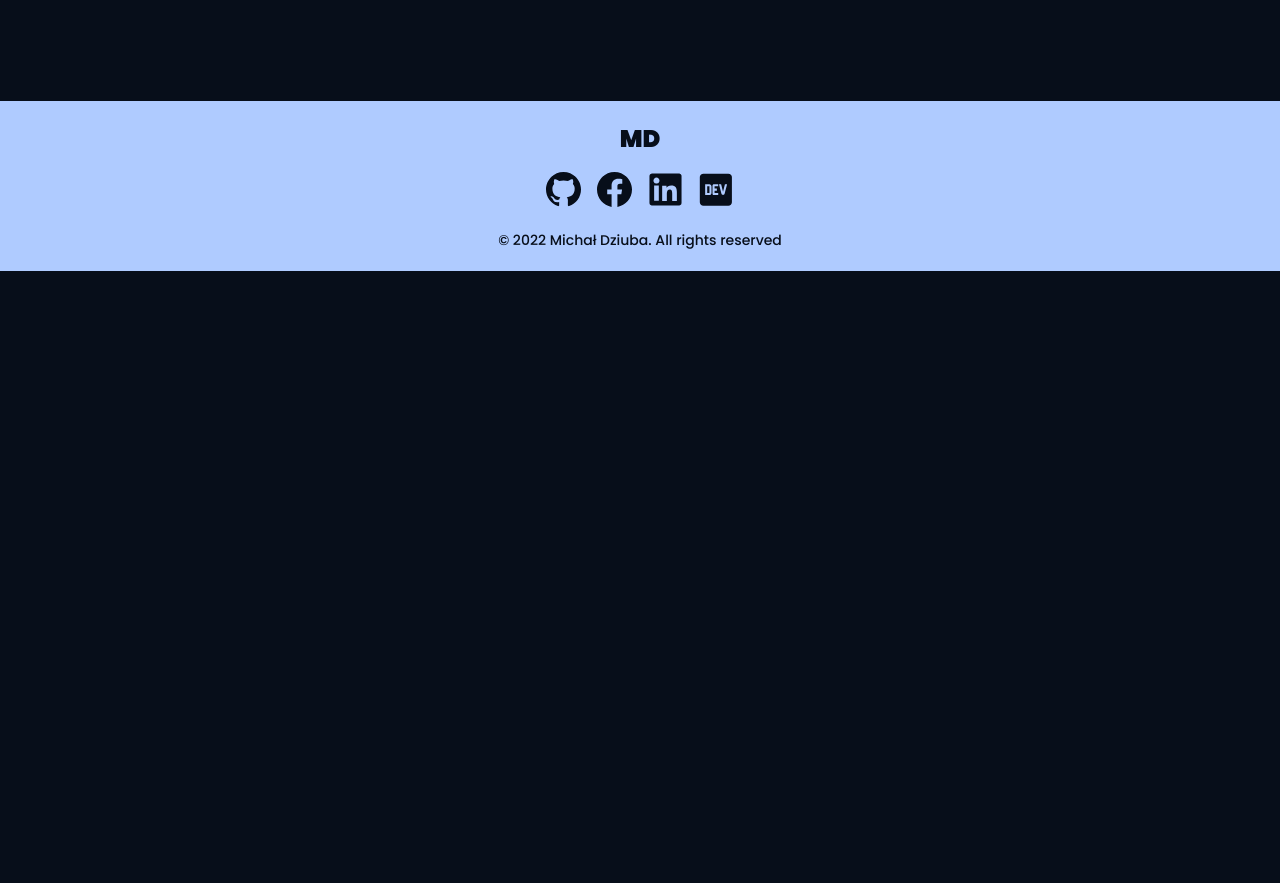
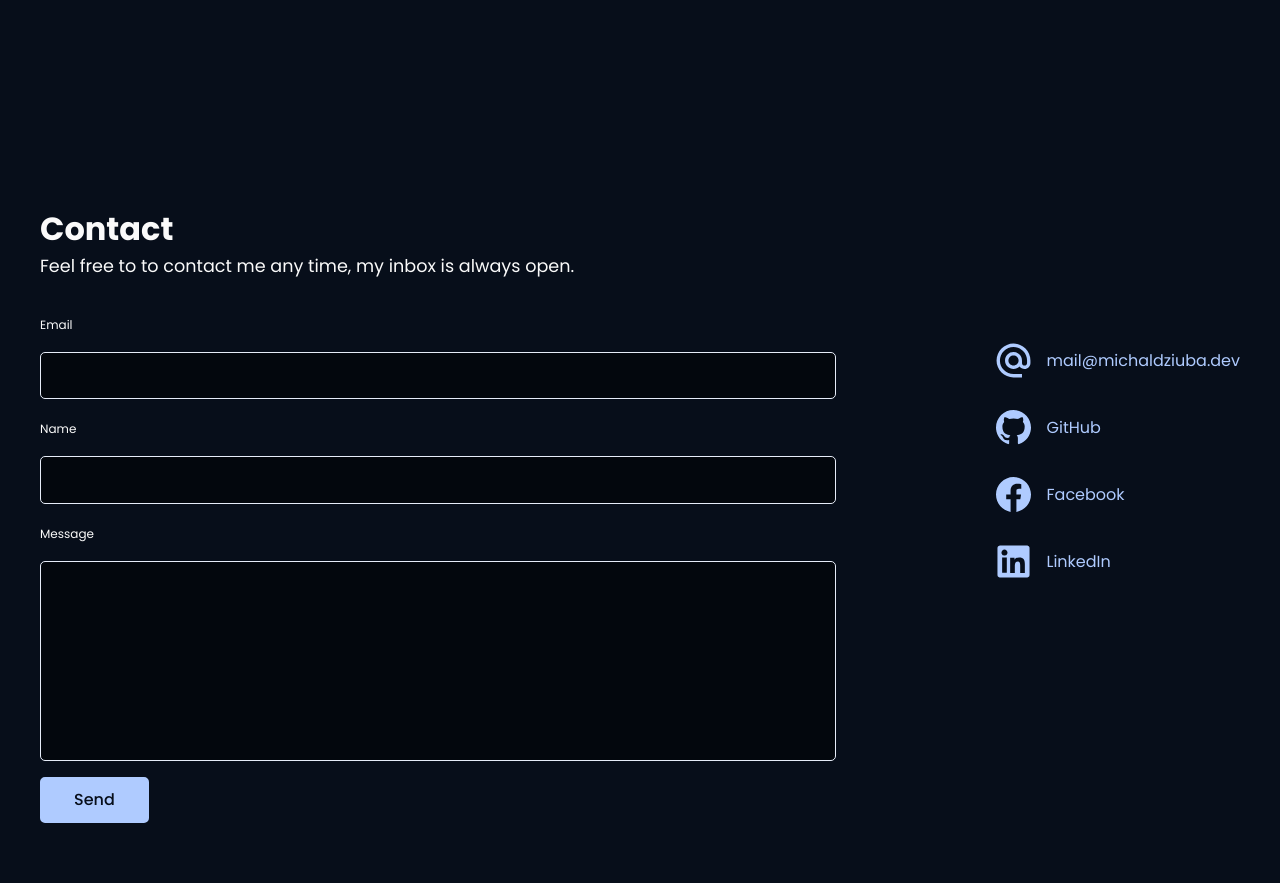
Before and after one commit to michaldziuba03/website, a Gatsby site: page / in a window 1280 px wide. Shown: the part 1857-2740 px from the top of the page. Before the commit the page ends 2128 px from the top, so only its background shows below. Built offline with nearby package versions, Linux system fonts and the light colour scheme; Gatsby itself is replaced by a stand-in of ours.

Commit message:
create contact section

```diff
--- a/src/pages/index.tsx
+++ b/src/pages/index.tsx
@@ -4,6 +4,7 @@ import { Hero } from "../sections/hero/Hero"
 import { Header } from "../components/header/Header"
 import { Footer } from "../components/footer/Footer"
 import { About } from "../sections/about/About"
+import { Contact } from "../sections/contact/Contact"
 
 const IndexPage: React.FC<PageProps> = () => {
   return (
@@ -12,6 +13,7 @@ const IndexPage: React.FC<PageProps> = () => {
       <main>
         <Hero />
         <About />
+        <Contact />
       </main>
       <Footer />
     </>
--- /dev/null
+++ b/src/sections/contact/Contact.scss
@@ -0,0 +1,73 @@
+.contact__alternatives {
+    margin-top: 4rem;
+    display: flex;
+    flex-direction: column;
+    gap: 2rem;
+
+    .contact__alternative {
+        color: var(--color-primary);
+        display: flex;
+        align-items: center;
+        gap: 1rem;
+        text-decoration: none;
+        width: min-content;
+
+        &:hover {
+            color: var(--color-dark-white);
+
+            .icon {
+                transform: scale(1.1);
+                transition: transform ease-in-out .2s;
+            }
+        }
+    }
+}
+
+form {
+    width: 100%;
+    margin-top: 2rem;
+
+    label {
+        font-size: 12px;
+        margin-bottom: .6rem;
+    }
+
+    input,
+    textarea {
+        width: 100%;
+        font-family: var(--font-primary);
+        margin: 1rem 0;
+        display: block;
+        resize: none;
+    }
+
+    input:focus,
+    textarea:focus {
+        outline: none;
+        border-color: var(--color-primary);
+    }
+
+    input {
+        padding: .8rem;
+        background-color: #03070D;
+        border: 1px solid var(--color-dark-white);
+        border-radius: 5px;
+        color: var(--color-dark-white);
+    }
+
+    textarea {
+        height: 200px;
+        padding: .8rem;
+        background-color: #03070D;
+        border: 1px solid var(--color-dark-white);
+        border-radius: 5px;
+        color: var(--color-dark-white);
+    }
+}
+
+@media (min-width: 1200px) {
+    .contact {
+        display: flex;
+        gap: 10rem;
+    }
+}
--- /dev/null
+++ b/src/sections/contact/Contact.tsx
@@ -0,0 +1,54 @@
+import React from 'react';
+import { SolidButton } from '../../components/buttons';
+import { Icon } from '../../components/icons/Icon';
+import { Section } from '../../components/section/Section';
+import { Description, SectionH1 } from '../../components/typography';
+import './Contact.scss';
+
+export const Contact: React.FC = () => {
+    return (
+    <Section>
+        <SectionH1>Contact</SectionH1>
+        <Description>Feel free to to contact me any time, my inbox is always open.</Description>
+        <div className='contact'>
+            <form action="https://formsubmit.co/mail@michaldziuba.dev" method="POST">
+                <label>
+                    Email
+                    <input type='email' name="email" required />
+                </label>
+
+                <label>
+                    Name
+                    <input type='text' name="name" required />
+                </label>
+
+                <label>
+                    Message
+                    <textarea name="message" required />
+                </label>
+
+                <SolidButton type='submit'>Send</SolidButton>
+            </form>
+
+            <div className='contact__alternatives'>
+                    <a className='contact__alternative' href="mailto:mail@michaldziuba.dev">
+                        <Icon name='email' />
+                        mail@michaldziuba.dev
+                    </a>
+                    <a className='contact__alternative' href='https://github.com/mchldziuba'>
+                        <Icon name='github' />
+                        GitHub
+                    </a>
+                    <a className='contact__alternative' href='https://www.facebook.com/michaldziuba03'>
+                        <Icon name='facebook' />
+                        Facebook
+                    </a>
+                    <a className='contact__alternative' href='https://www.linkedin.com/in/micha%C5%82-dziuba-74b29a244/'>
+                        <Icon name='linkedin' />
+                        LinkedIn
+                    </a>
+                </div>
+        </div>
+    </Section>
+    )
+}
```
